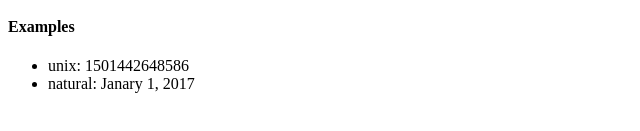
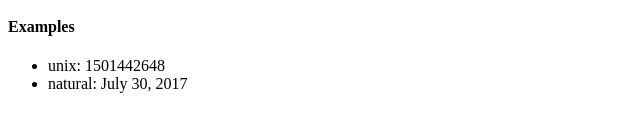
Before and after one commit to nikrb/fcc-timestamp-microservice, a website: page public/index.html in a window 1280 px wide. Shown: the part 213-344 px from the top of the page, 0-640 px from the left. Drawn offline with Linux system fonts and the light colour scheme.

Commit message:
tweak example dates

```diff
--- a/public/index.html
+++ b/public/index.html
@@ -20,7 +20,7 @@
     </ol>
     <h4>Examples</h4>
     <ul>
-      <li>unix: 1501442648586</li>
-      <li>natural: Janary 1, 2017</li>
+      <li>unix: 1501442648</li>
+      <li>natural: July 30, 2017</li>
   </body>
 </html>
```
